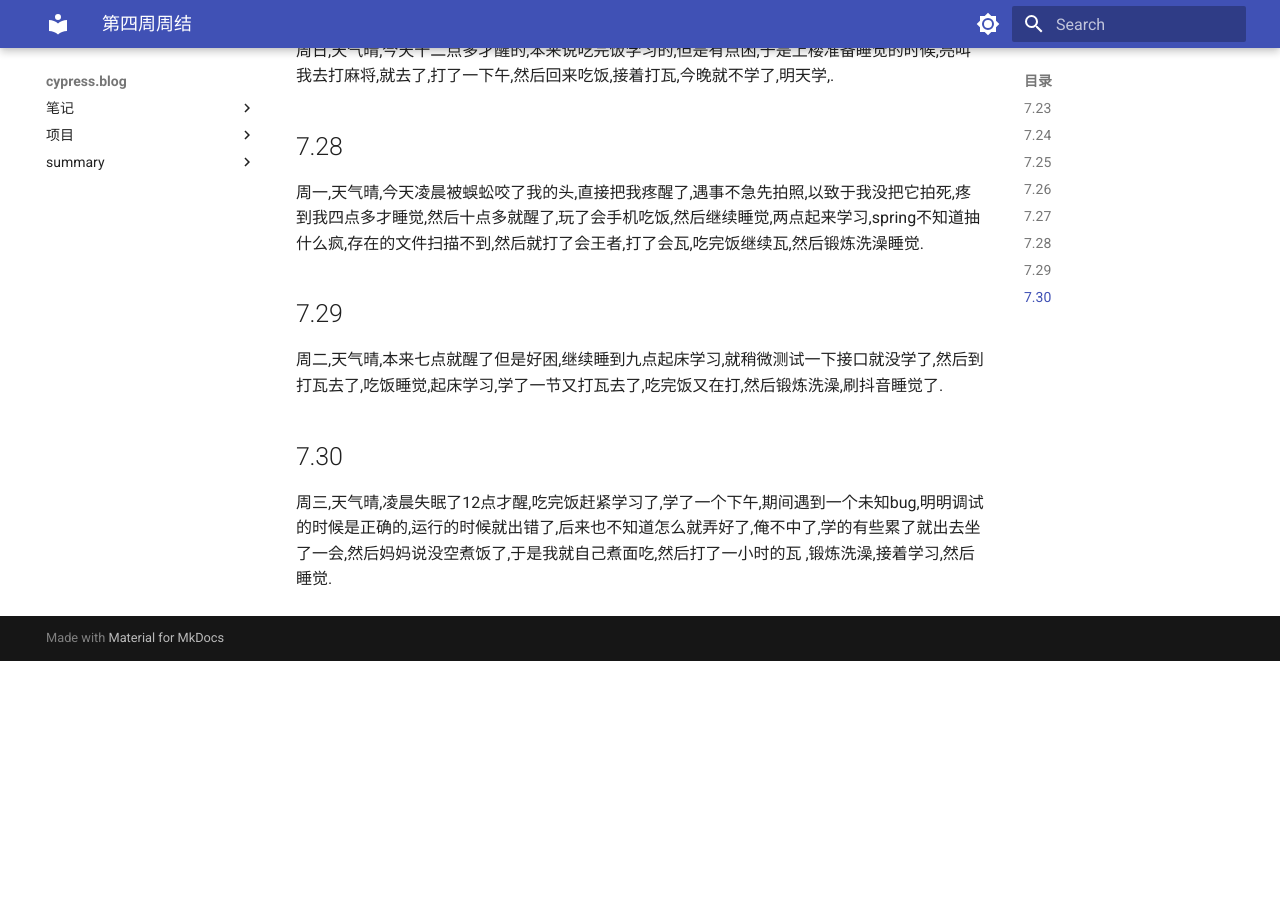
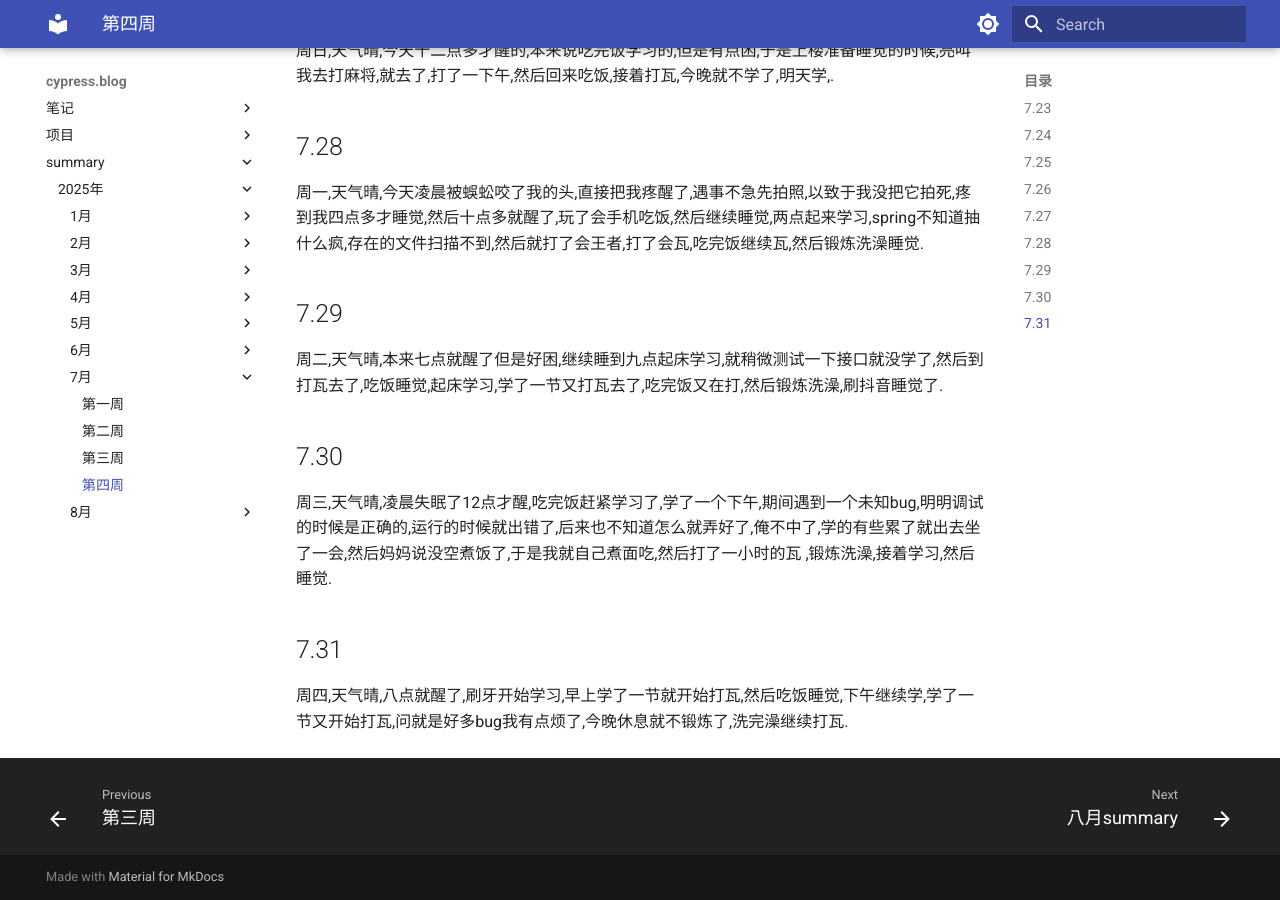
Before and after one commit to cyprer/blog0, an MkDocs documentation site: the page built from docs/summary/25year/7month/4week.md, in a window 1280 px wide and 900 px high, scrolled down 981 px. Built offline with MkDocs 1.6.1 and Material for MkDocs 9.7.7, drawn with Linux system fonts in a browser that asks for light colours; before the commit the page ends 1642 px from its top, so only the background shows below that; some of the changed text lies outside the part shown.

Commit message:
docs(summary): 更新7月和8月的总结文档及导航配置
添加8月份的总结文档和第一周周结，更新7月份总结内容和第四周周结，并在mkdocs.yml中配置8月份的导航

```diff
--- a/docs/summary/25year/7month/4week.md
+++ b/docs/summary/25year/7month/4week.md
@@ -16,3 +16,5 @@
   周二,天气晴,本来七点就醒了但是好困,继续睡到九点起床学习,就稍微测试一下接口就没学了,然后到打瓦去了,吃饭睡觉,起床学习,学了一节又打瓦去了,吃完饭又在打,然后锻炼洗澡,刷抖音睡觉了.
 ## 7.30
   周三,天气晴,凌晨失眠了12点才醒,吃完饭赶紧学习了,学了一个下午,期间遇到一个未知bug,明明调试的时候是正确的,运行的时候就出错了,后来也不知道怎么就弄好了,俺不中了,学的有些累了就出去坐了一会,然后妈妈说没空煮饭了,于是我就自己煮面吃,然后打了一小时的瓦 ,锻炼洗澡,接着学习,然后睡觉.
+## 7.31
+  周四,天气晴,八点就醒了,刷牙开始学习,早上学了一节就开始打瓦,然后吃饭睡觉,下午继续学,学了一节又开始打瓦,问就是好多bug我有点烦了,今晚休息就不锻炼了,洗完澡继续打瓦.
--- /dev/null
+++ b/docs/summary/25year/8month/1week.md
@@ -0,0 +1,4 @@
+# 第一周周结
+
+## 8.1
+  周五,
--- /dev/null
+++ b/docs/summary/25year/8month/index.md
@@ -0,0 +1 @@
+# 八月summary
--- a/mkdocs.yml
+++ b/mkdocs.yml
@@ -198,3 +198,7 @@ nav:
                   - 第一周: summary/25year/7month/1week.md
                   - 第二周: summary/25year/7month/2week.md
                   - 第三周: summary/25year/7month/3week.md
+                  - 第四周: summary/25year/7month/4week.md
+              - 8月:
+                  - summary/25year/8month/index.md
+                  -  第一周: summary/25year/8month/1week.md
```
Also changed, not shown: other parts of docs/summary/25year/7month/4week.md (+1 -1 lines), docs/summary/25year/7month/index.md (+1 -0 lines).
